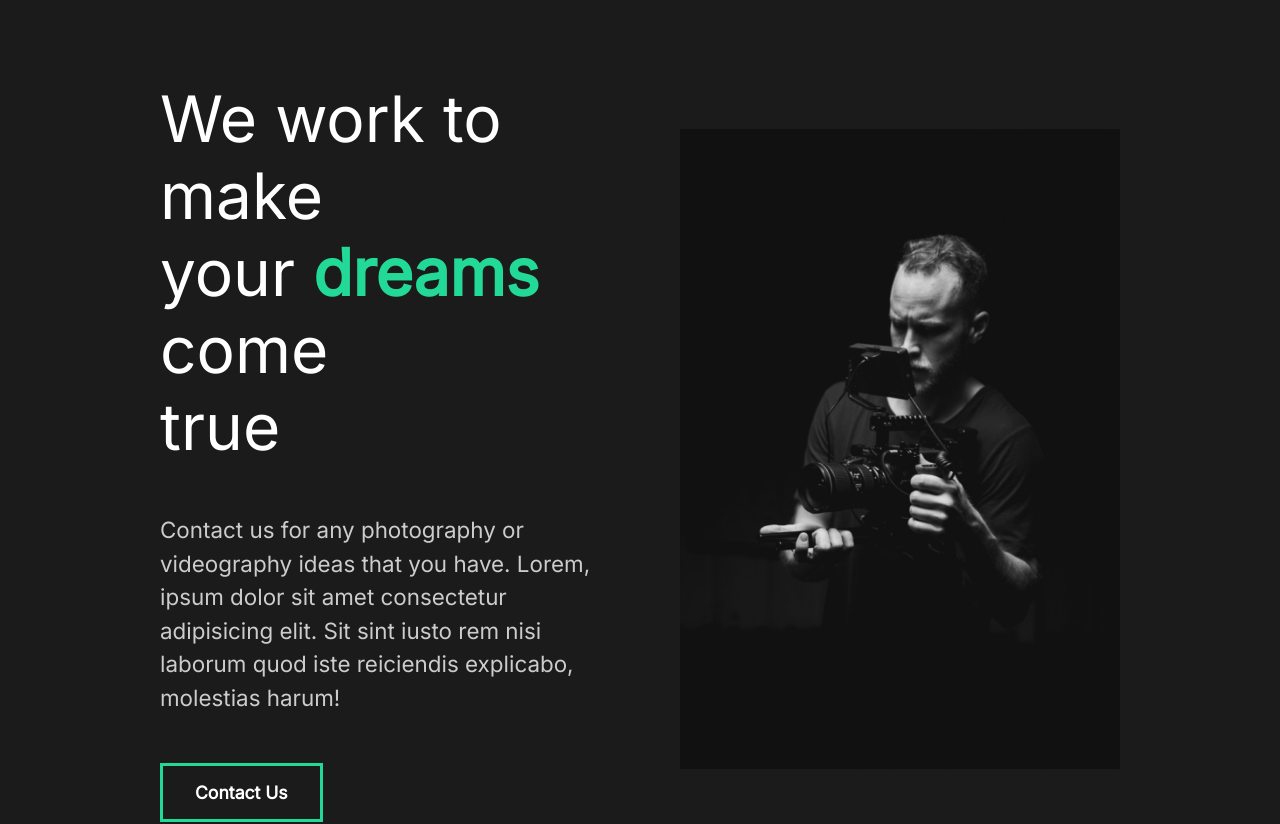
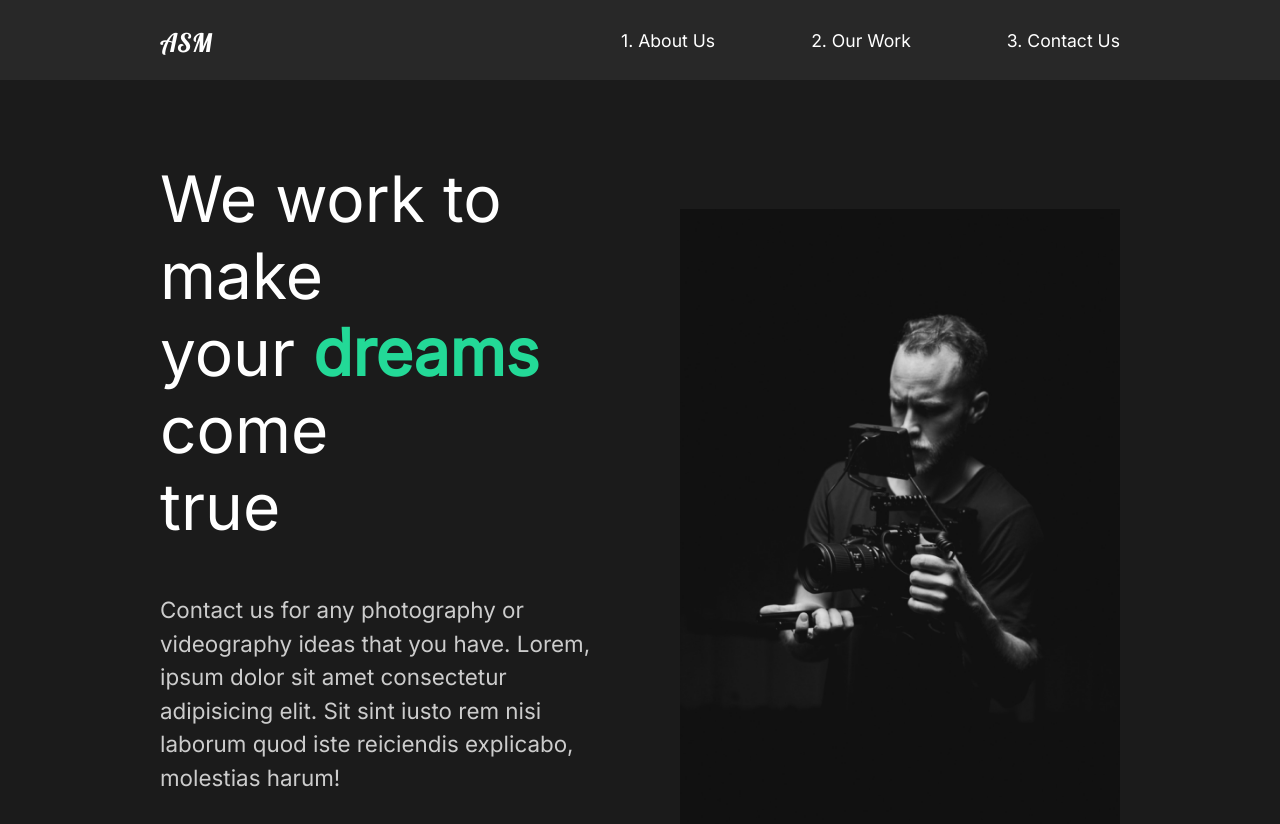
Before and after one commit to SaikatDEV/react-my-website, a React (Create React App) app: page / in a window 1280 px wide. Shown: the top 824 px of the page. Built offline with nearby package versions, Linux system fonts and the light colour scheme.

Commit message:
8. NavBar

```diff
--- a/src/App.js
+++ b/src/App.js
@@ -1,6 +1,7 @@
 import React from "react";
 // import pages
 import AboutUs from "./pages/AboutUs";
+import NavBar from "./components/NavBar";
 
 // import Styled
 import StyledGlobal from "./styles/StyledGlobal";
@@ -9,6 +10,7 @@
   return (
     <div className="App">
       <StyledGlobal />
+      <NavBar />
       <AboutUs />
     </div>
   );
--- /dev/null
+++ b/src/components/NavBar.js
@@ -0,0 +1,57 @@
+import React from "react";
+import styled from "styled-components";
+
+const NavBar = () => {
+  return (
+    <StyledNavBar>
+      <h1>
+        <a id="logo" href="#">
+          ASM
+        </a>
+      </h1>
+      <ul>
+        <li>
+          <a href="#">1. About Us</a>
+        </li>
+        <li>
+          <a href="#">2. Our Work</a>
+        </li>
+        <li>
+          <a href="#">3. Contact Us</a>
+        </li>
+      </ul>
+    </StyledNavBar>
+  );
+};
+
+const StyledNavBar = styled.div`
+  background-color: #282828;
+  min-height: 10vh;
+  display: flex;
+  margin: auto;
+  justify-content: space-between;
+  align-items: center;
+  padding: 1rem 10rem;
+  /* flex: 3; */
+  a {
+    color: white;
+    text-decoration: none;
+  }
+  ul {
+    /* flex: 1; */
+    display: flex;
+    list-style: none;
+  }
+  #logo {
+    font-size: 1.6rem;
+    font-family: "Lobster", cursive;
+    font-weight: lighter;
+  }
+  li {
+    padding-left: 6rem;
+    /* As we will be doing some animation here */
+    position: relative;
+  }
+`;
+
+export default NavBar;
```
